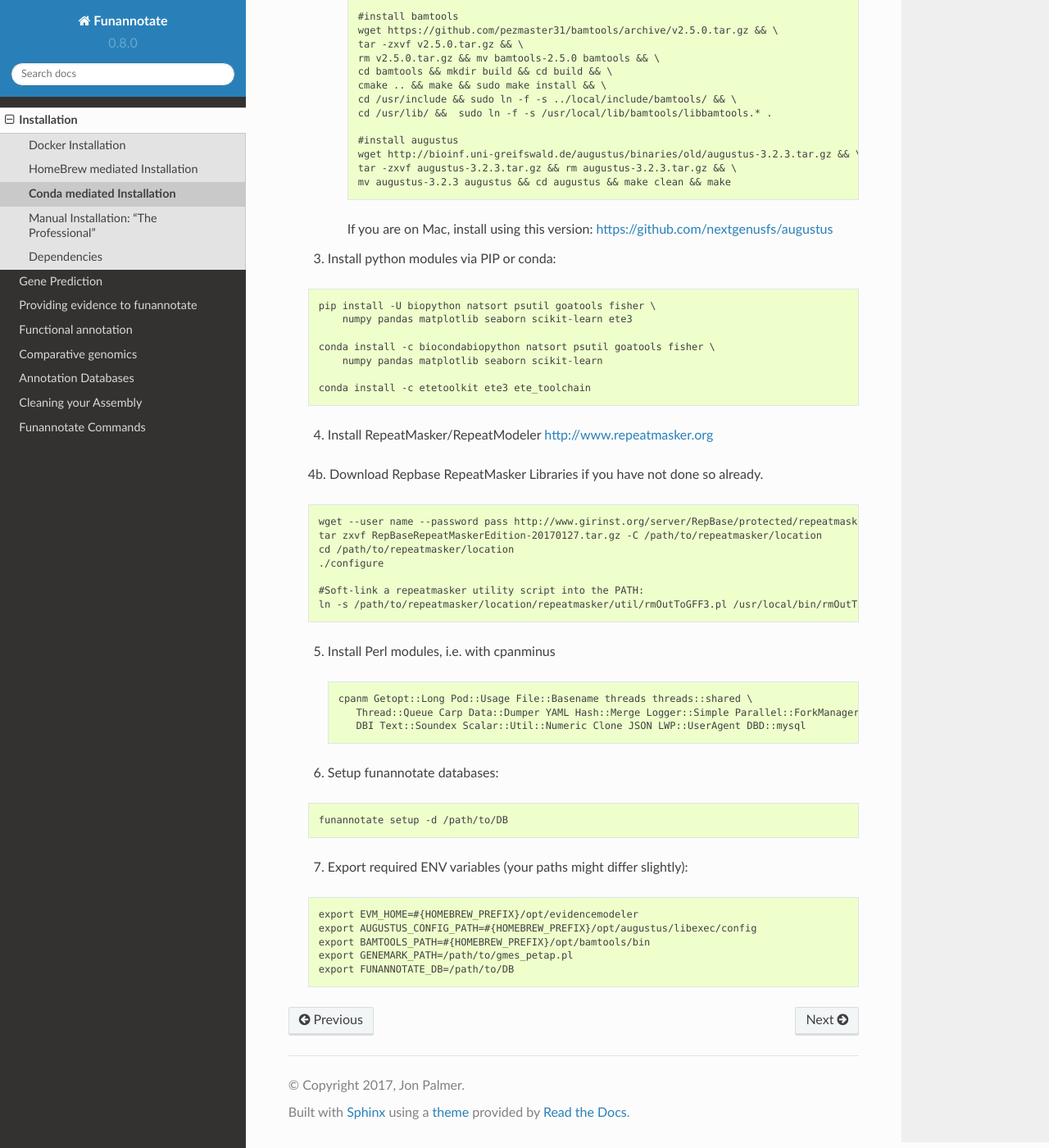
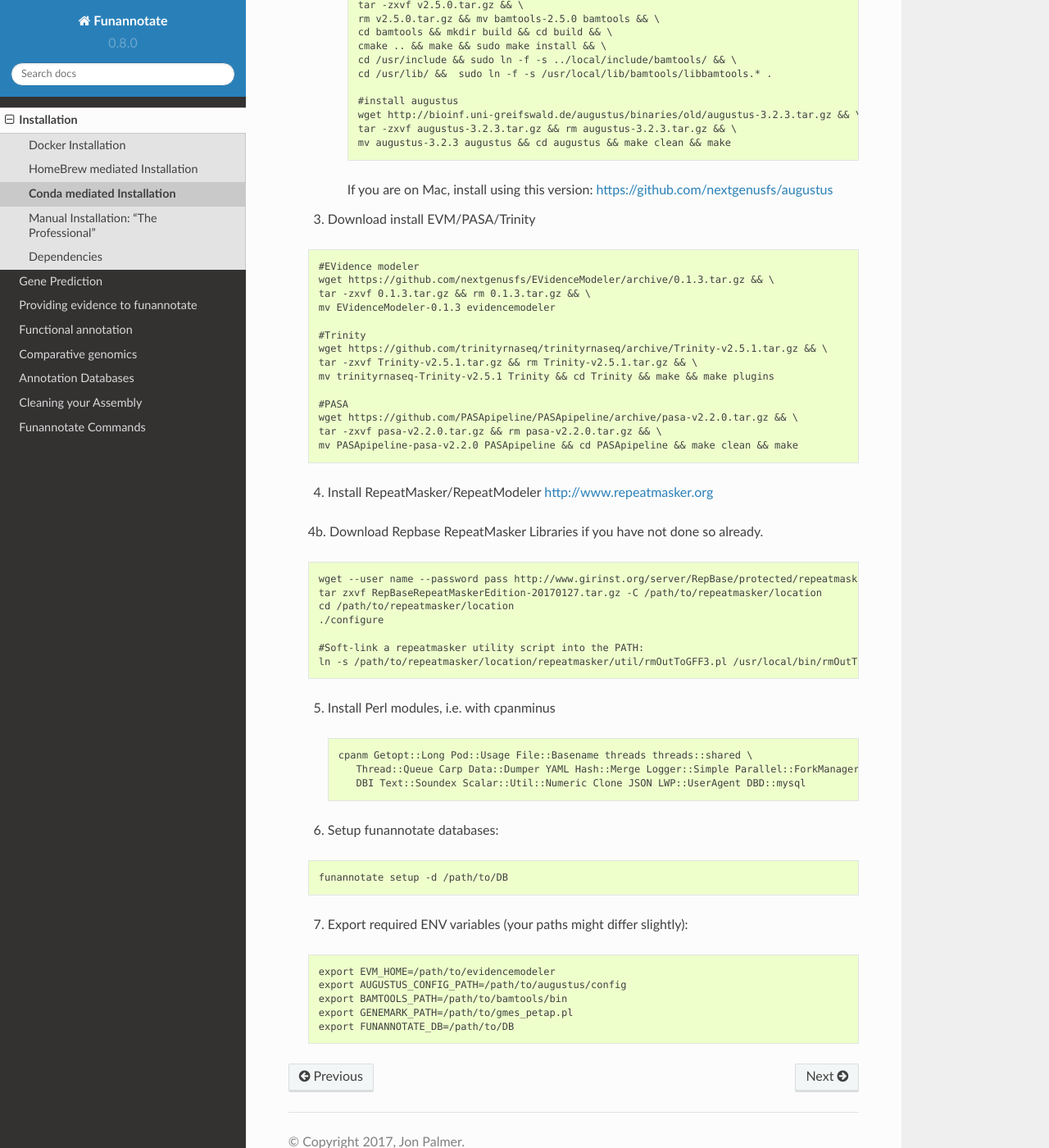
Before and after one commit to nextgenusfs/funannotate, a Sphinx documentation site: the page built from docs/conda.rst, in a window 1280 px wide and 1400 px high, scrolled down 813 px. Shown: the whole window at 82% size. Built offline with Sphinx 7.4.7 and the Read the Docs theme 2.0.0, drawn with Linux system fonts in a browser that asks for light colours; some of the changed text lies outside the part shown.

```diff
--- a/docs/conda.rst
+++ b/docs/conda.rst
@@ -57,22 +55,27 @@ This will automatically install most of the dependencies.
 
         If you are on Mac, install using this version: https://github.com/nextgenusfs/augustus
 
-
-    3.  Install python modules via PIP or conda:
+    3. Download install EVM/PASA/Trinity
 
     .. code-block:: none
 
-        pip install -U biopython natsort psutil goatools fisher \
-            numpy pandas matplotlib seaborn scikit-learn ete3
+        #EVidence modeler
+        wget https://github.com/nextgenusfs/EVidenceModeler/archive/0.1.3.tar.gz && \
+        tar -zxvf 0.1.3.tar.gz && rm 0.1.3.tar.gz && \
+        mv EVidenceModeler-0.1.3 evidencemodeler
 
-        conda install -c biocondabiopython natsort psutil goatools fisher \
-            numpy pandas matplotlib seaborn scikit-learn
+        #Trinity
+        wget https://github.com/trinityrnaseq/trinityrnaseq/archive/Trinity-v2.5.1.tar.gz && \
+        tar -zxvf Trinity-v2.5.1.tar.gz && rm Trinity-v2.5.1.tar.gz && \
+        mv trinityrnaseq-Trinity-v2.5.1 Trinity && cd Trinity && make && make plugins
 
-        conda install -c etetoolkit ete3 ete_toolchain
+        #PASA
+        wget https://github.com/PASApipeline/PASApipeline/archive/pasa-v2.2.0.tar.gz && \
+        tar -zxvf pasa-v2.2.0.tar.gz && rm pasa-v2.2.0.tar.gz && \
+        mv PASApipeline-pasa-v2.2.0 PASApipeline && cd PASApipeline && make clean && make
 
 
     4.  Install RepeatMasker/RepeatModeler  http://www.repeatmasker.org
-
 
 
     4b. Download Repbase RepeatMasker Libraries if you have not done so already.
@@ -106,8 +109,8 @@ This will automatically install most of the dependencies.
 
     .. code-block:: none
 
-        export EVM_HOME=#{HOMEBREW_PREFIX}/opt/evidencemodeler
-        export AUGUSTUS_CONFIG_PATH=#{HOMEBREW_PREFIX}/opt/augustus/libexec/config
-        export BAMTOOLS_PATH=#{HOMEBREW_PREFIX}/opt/bamtools/bin
+        export EVM_HOME=/path/to/evidencemodeler
+        export AUGUSTUS_CONFIG_PATH=/path/to/augustus/config
+        export BAMTOOLS_PATH=/path/to/bamtools/bin
         export GENEMARK_PATH=/path/to/gmes_petap.pl
         export FUNANNOTATE_DB=/path/to/DB
```
Also changed, not shown: other parts of docs/conda.rst (+0 -2 lines), README.md (+1 -1 lines), docs/homebrew.rst (+2 -7 lines), 1 other file.
